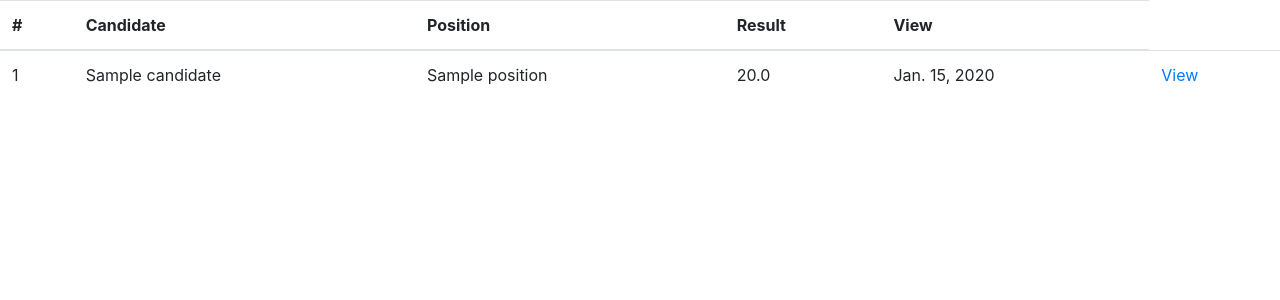
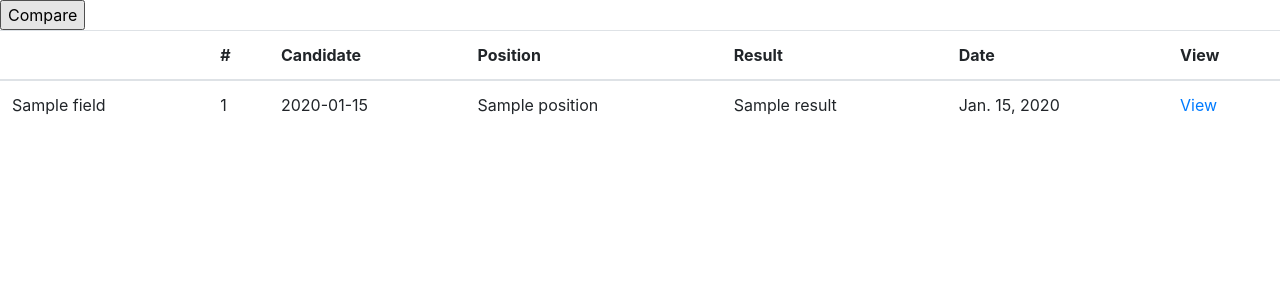
Before and after one commit to Lodek/interview, a Django app: template viz/templates/viz/list.html in a window 1280 px wide. Shown: the top 300 px of the page. Run offline with Django 3.2, Linux system fonts and the light colour scheme; tables that the repository leaves empty hold one stand-in row (values such as "Sample post"); the template is opened without the code that fills it: values that come from a table or form of the project are taken from there, most other values are stand-ins (such as "Sample title", 1, 10 or a date in 2020); some libraries are stand-ins or nearby versions.

Commit message:
list view

```diff
--- a/viz/templates/viz/list.html
+++ b/viz/templates/viz/list.html
@@ -2,19 +2,31 @@
 
 {% block content %}
 
-<table class="table">
+<script type="text/javascript">
+  let clickHandler = form_id => {
+      let name = `id_interview_${form_id}`;
+      let element = document.getElementById(name);
+      element.checked = !element.checked;
+  }
+</script>
+
+<form method="get">
+  <table class="table table-hover">
     <thead>
       <tr>
+        <th scope="col"></th>
         <th scope="col">#</th>
         <th scope="col">Candidate</th>
         <th scope="col">Position</th>
         <th scope="col">Result</th>
+        <th scope="col">Date</th>
         <th scope="col">View</th>
       </tr>
     </thead>
     <tbody>
-    {% for interview in interviews %}
-    <tr>
+      {% for interview, field in data %}
+      <tr onClick="clickHandler({{interview.id}})">
+        <td>{{field}}</td>
         <td>{{interview.id}}</td>
         <td>{{interview.candidate}}</td>
         <td>{{interview.position}}</td>
@@ -24,6 +36,9 @@
       </tr>
       {% endfor %}
     </tbody>
+
+    <input type="submit" value="Compare">
+</form>
 </table>
 
 {% endblock %}
```
Also changed, not shown: viz/forms.py (added, +10 -0 lines), viz/views.py (+8 -1 lines). Lines whose indentation alone changed are shown as unchanged.
